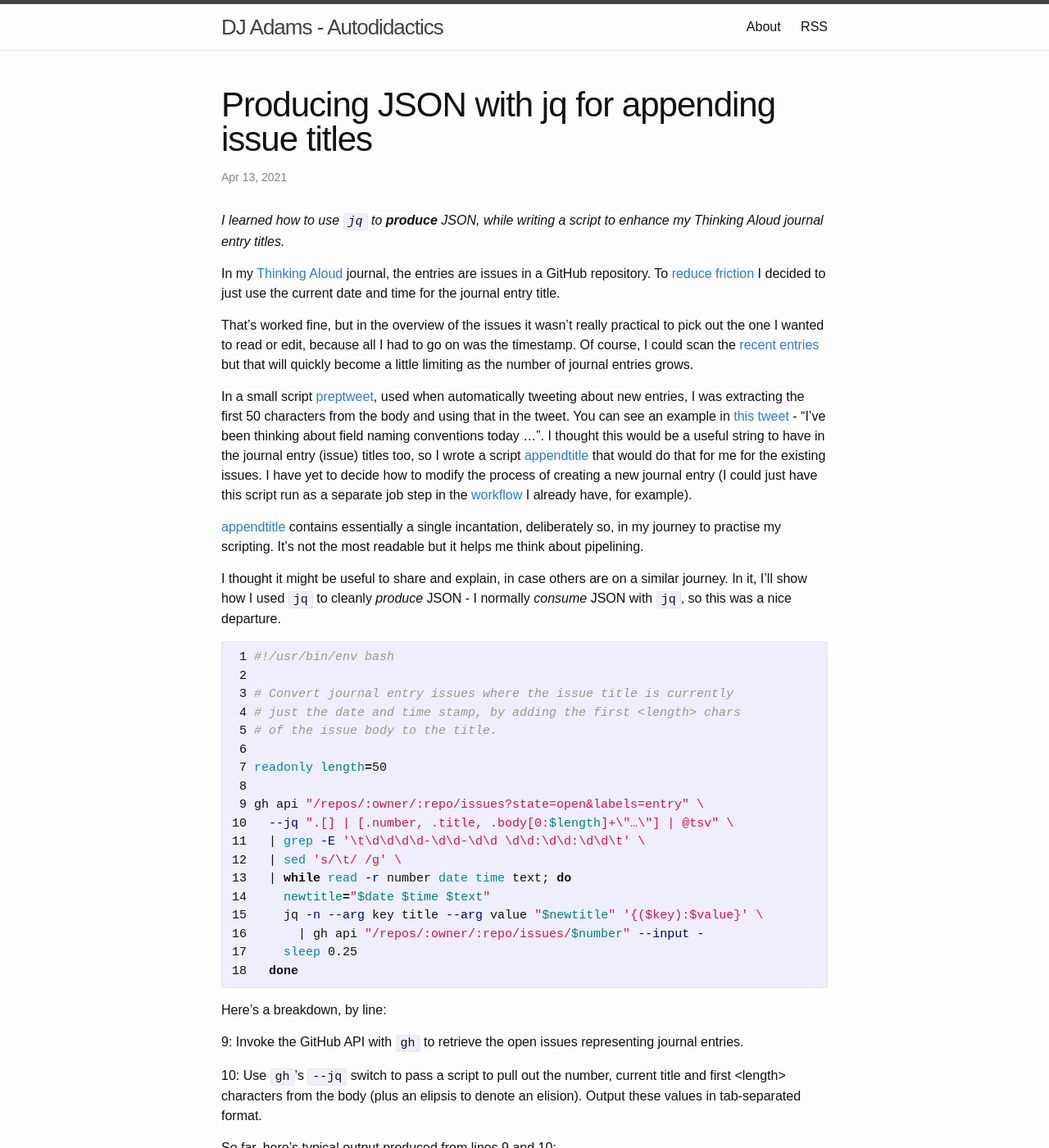
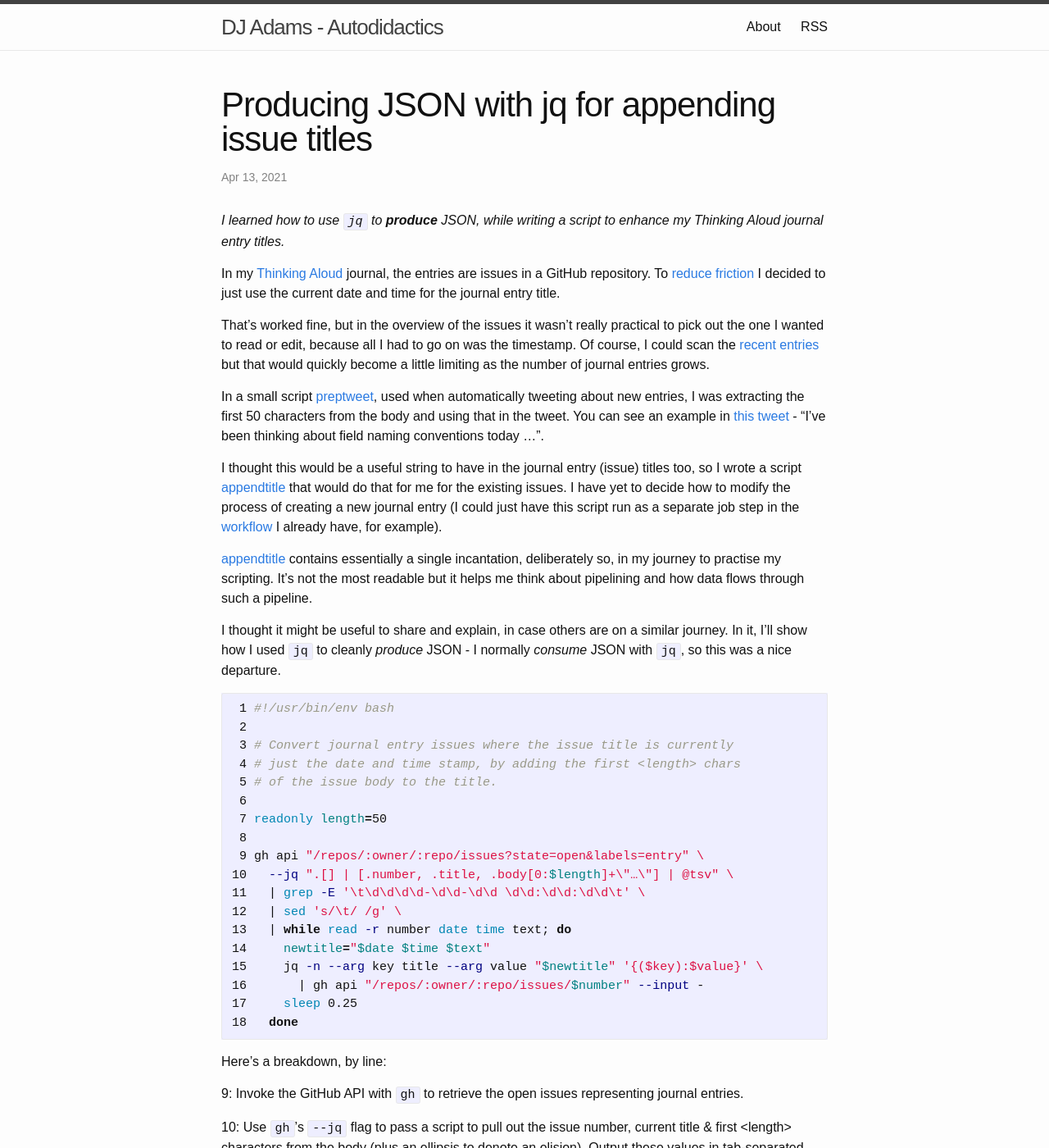
Before and after one commit to qmacro/autodidactics, a Jekyll site: the page built from _posts/2021-04-13-producing-json-with-jq-for-appending-issue-titles.markdown, in a window 1280 px wide and 1400 px high. Shown: the whole window at 82% size. Built offline with Jekyll 4.4.1, drawn with Linux system fonts in a browser that asks for light colours; some of the changed text lies outside the part shown.

Commit message:
minor tweaks

```diff
--- a/_posts/2021-04-13-producing-json-with-jq-for-appending-issue-titles.markdown
+++ b/_posts/2021-04-13-producing-json-with-jq-for-appending-issue-titles.markdown
@@ -8,11 +8,13 @@ _I learned how to use `jq` to **produce** JSON, while writing a script to enhanc
 
 In my [Thinking Aloud](https://github.com/qmacro/thinking-aloud) journal, the entries are issues in a GitHub repository. To [reduce friction](https://github.com/qmacro/thinking-aloud/issues/1) I decided to just use the current date and time for the journal entry title.
 
-That's worked fine, but in the overview of the issues it wasn't really practical to pick out the one I wanted to read or edit, because all I had to go on was the timestamp. Of course, I could scan the [recent entries](https://github.com/qmacro/thinking-aloud/blob/main/recent.md) but that will quickly become a little limiting as the number of journal entries grows.
+That's worked fine, but in the overview of the issues it wasn't really practical to pick out the one I wanted to read or edit, because all I had to go on was the timestamp. Of course, I could scan the [recent entries](https://github.com/qmacro/thinking-aloud/blob/main/recent.md) but that would quickly become a little limiting as the number of journal entries grows.
 
-In a small script [preptweet](https://github.com/qmacro/thinking-aloud/blob/main/preptweet), used when automatically tweeting about new entries, I was extracting the first 50 characters from the body and using that in the tweet. You can see an example in [this tweet](https://twitter.com/qmacro/status/1380500800879919105) - "I've been thinking about field naming conventions today …". I thought this would be a useful string to have in the journal entry (issue) titles too, so I wrote a script [appendtitle](https://github.com/qmacro/thinking-aloud/blob/main/appendtitle) that would do that for me for the existing issues. I have yet to decide how to modify the process of creating a new journal entry (I could just have this script run as a separate job step in the [workflow](https://github.com/qmacro/thinking-aloud/blob/main/.github/workflows/process-new-entry.yaml) I already have, for example).
+In a small script [preptweet](https://github.com/qmacro/thinking-aloud/blob/main/preptweet), used when automatically tweeting about new entries, I was extracting the first 50 characters from the body and using that in the tweet. You can see an example in [this tweet](https://twitter.com/qmacro/status/1380500800879919105) - "I've been thinking about field naming conventions today …".
 
-[appendtitle](https://github.com/qmacro/thinking-aloud/blob/main/appendtitle) contains essentially a single incantation, deliberately so, in my journey to practise my scripting. It's not the most readable but it helps me think about pipelining.
+I thought this would be a useful string to have in the journal entry (issue) titles too, so I wrote a script [appendtitle](https://github.com/qmacro/thinking-aloud/blob/main/appendtitle) that would do that for me for the existing issues. I have yet to decide how to modify the process of creating a new journal entry (I could just have this script run as a separate job step in the [workflow](https://github.com/qmacro/thinking-aloud/blob/main/.github/workflows/process-new-entry.yaml) I already have, for example).
+
+[appendtitle](https://github.com/qmacro/thinking-aloud/blob/main/appendtitle) contains essentially a single incantation, deliberately so, in my journey to practise my scripting. It's not the most readable but it helps me think about pipelining and how data flows through such a pipeline.
 
 I thought it might be useful to share and explain, in case others are on a similar journey. In it, I'll show how I used `jq` to cleanly _produce_ JSON - I normally _consume_ JSON with `jq`, so this was a nice departure.
 
@@ -41,7 +43,7 @@ Here's a breakdown, by line:
 
 9: Invoke the GitHub API with `gh` to retrieve the open issues representing journal entries.
 
-10: Use `gh`'s `--jq` switch to pass a script to pull out the number, current title and first \<length\> characters from the body (plus an elipsis to denote an elision). Output these values in tab-separated format.
+10: Use `gh`'s `--jq` flag to pass a script to pull out the issue number, current title & first \<length\> characters from the body (plus an ellipsis to denote an elision). Output these values in tab-separated format.
 
 So far, here's typical output produced from lines 9 and 10:
 
```
Also changed, not shown: other parts of _posts/2021-04-13-producing-json-with-jq-for-appending-issue-titles.markdown (+5 -5 lines).
